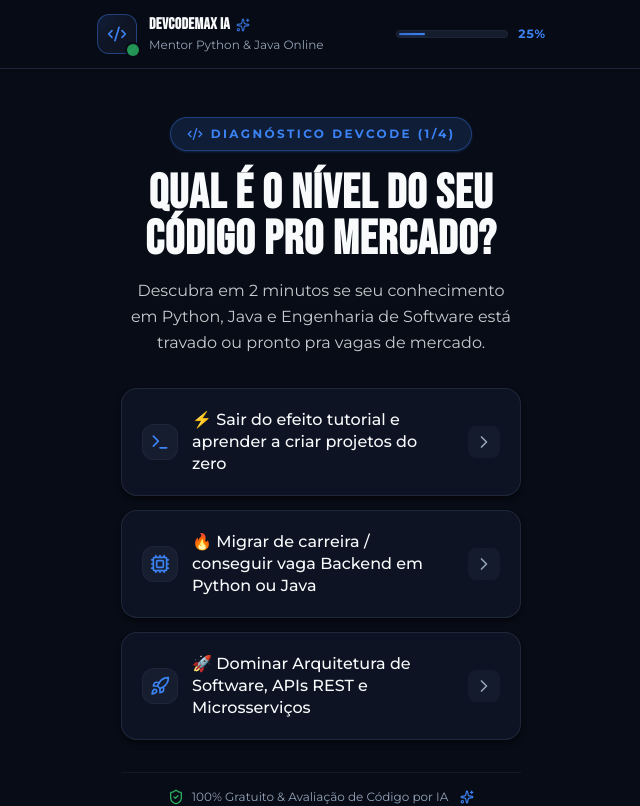
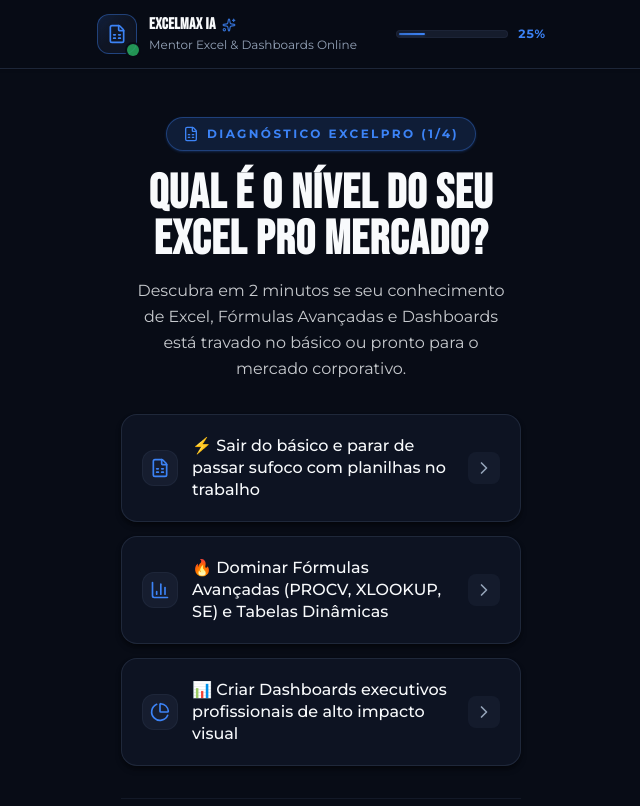
Before and after one commit to isaacalonco/MusculaMax, a React (Vite) app: page / in a window 1280 px wide. Shown: the top 806 px of the page, without its empty margins (319-959 px from the left). Built offline with nearby package versions, Linux system fonts and the light colour scheme.

Commit message:
feat: adapt context to ExcelMax course (Excel, Formulas & Dashboards)

```diff
--- a/index.html
+++ b/index.html
@@ -3,15 +3,15 @@
   <head>
     <meta charset="UTF-8" />
     <meta name="viewport" content="width=device-width, initial-scale=1.0" />
-    <title>DevCodeMax | Qual é o nível do seu código pro mercado?</title>
+    <title>ExcelMax | Qual é o nível do seu Excel pro mercado?</title>
     <link rel="icon" type="image/png" href="/favicon.png" />
-    <meta name="description" content="Descubra se seu nível em Python, Java e Engenharia de Software está travado ou pronto pra vagas de mercado no DevCodeMax." />
-    <meta name="author" content="DevCodeMax IA" />
+    <meta name="description" content="Descubra se seu conhecimento de Excel, Fórmulas Avançadas e Dashboards está travado no básico ou pronto para o mercado corporativo no ExcelMax." />
+    <meta name="author" content="ExcelMax IA" />
 
     <!-- Open Graph & Social Cards -->
     <meta property="og:type" content="website" />
-    <meta property="og:title" content="DevCodeMax | Qual é o nível do seu código pro mercado?" />
-    <meta property="og:description" content="Descubra se seu nível em Python, Java e Engenharia de Software está travado ou pronto pra vagas de mercado no DevCodeMax." />
+    <meta property="og:title" content="ExcelMax | Qual é o nível do seu Excel pro mercado?" />
+    <meta property="og:description" content="Descubra se seu conhecimento de Excel, Fórmulas Avançadas e Dashboards está travado no básico ou pronto para o mercado corporativo no ExcelMax." />
     <meta name="twitter:card" content="summary_large_image" />
 
     <!-- Preconnect: Google Fonts -->
--- a/src/App.tsx
+++ b/src/App.tsx
@@ -9,38 +9,38 @@ import { SecurityBadge } from './components/SecurityBadge';
 const quizQuestions: QuizQuestion[] = [
   {
     id: 1,
-    question: 'QUAL É O SEU OBJETIVO PRINCIPAL EM PROGRAMAÇÃO HOJE?',
+    question: 'QUAL É O SEU OBJETIVO PRINCIPAL COM O EXCEL HOJE?',
     options: [
-      { label: '⚡ Sair do efeito tutorial e aprender a criar projetos do zero', level: 'travado', points: 20 },
-      { label: '🔥 Migrar de carreira / conseguir vaga Backend em Python ou Java', level: 'ativo', points: 30 },
-      { label: '🚀 Dominar Arquitetura de Software, APIs REST e Microsserviços', level: 'pronto', points: 40 },
+      { label: '⚡ Sair do básico e parar de passar sufoco com planilhas no trabalho', level: 'travado', points: 20 },
+      { label: '🔥 Dominar Fórmulas Avançadas (PROCV, XLOOKUP, SE) e Tabelas Dinâmicas', level: 'ativo', points: 30 },
+      { label: '📊 Criar Dashboards executivos profissionais de alto impacto visual', level: 'pronto', points: 40 },
     ],
   },
   {
     id: 2,
-    question: 'QUAL É O SEU NÍVEL DE PRÁTICA EM PYTHON OU JAVA?',
+    question: 'QUAL É O SEU NÍVEL ATUAL EM PLANILHAS ELETRÔNICAS?',
     options: [
-      { label: '💻 Sei apenas sintaxe básica, variáveis e laços de repetição', level: 'travado', points: 15 },
-      { label: '⚡ Escrevo APIs básicas e me conecto com Banco de Dados SQL', level: 'ativo', points: 30 },
-      { label: '🏆 Domino POO avançada, Estrutura de Dados e Padrões de Projeto', level: 'pronto', points: 45 },
+      { label: '📈 Básico: Sei apenas SOMAR, MÉDIA e fazer formatação simples', level: 'travado', points: 15 },
+      { label: '⚡ Intermediário: Uso PROCV e filtros, mas me travo em fórmulas compostas', level: 'ativo', points: 30 },
+      { label: '🏆 Avançado: Crio relatórios dinâmicos, indicadores KPI e automações', level: 'pronto', points: 45 },
     ],
   },
   {
     id: 3,
-    question: 'COMO VOCÊ REAGE QUANDO ENCONTRA UM BUG OU EXCEÇÃO NO CÓDIGO?',
+    question: 'O QUE ACONTECE QUANDO VOCÊ ENCONTRA ERROS DE FÓRMULAS (#N/A, #VALOR!)?',
     options: [
-      { label: '😫 Fico horas travado e não sei por onde começar a corrigir', level: 'travado', points: 10 },
-      { label: '🔍 Copio o erro no Google / ChatGPT sem entender a causa raiz', level: 'ativo', points: 25 },
-      { label: '⚙️ Leio a stack trace, debugo linha a linha e corrijo a lógica', level: 'pronto', points: 40 },
+      { label: '😫 Fico horas tentando descobrir e me sinto inseguro nas reuniões', level: 'travado', points: 10 },
+      { label: '🔍 Procuro no YouTube ou ChatGPT sem entender o funcionamento real', level: 'ativo', points: 25 },
+      { label: '⚙️ Identifico se é erro de busca, sintaxe ou tipo de dado e corrijo rápido', level: 'pronto', points: 40 },
     ],
   },
   {
     id: 4,
-    question: 'COMO É O SEU PROCESSO DE ESTUDOS NO DIA A DIA?',
+    question: 'COMO É O SEU PROCESSO DE TRABALHO COM DADOS NO DIA A DIA?',
     options: [
-      { label: '🚫 Apenas assisto videoaulas sem digitar nenhuma linha de código', level: 'travado', points: 10 },
-      { label: '🏃 Copio projetos de tutoriais sem entender os conceitos profundos', level: 'ativo', points: 25 },
-      { label: '🔥 Construo sistemas reais, leio documentação e subo no GitHub', level: 'pronto', points: 40 },
+      { label: '🚫 Faço tudo manualmente e perco horas em tarefas repetitivas', level: 'travado', points: 10 },
+      { label: '🏃 Copio planilhas prontas de terceiros mas me travo ao alterar algo', level: 'ativo', points: 25 },
+      { label: '📊 Automatizo relatórios, crio visualizações visuais e economizo horas', level: 'pronto', points: 40 },
     ],
   },
 ];
@@ -67,7 +67,7 @@ export function App() {
 
   const calculatedTotalScore = scores.reduce((acc, curr) => acc + curr, 0);
 
-  // Define a classificação geral do nível do desenvolvedor
+  // Define a classificação geral do nível de Excel do usuário
   const travadoCount = levels.filter((l) => l === 'travado').length;
   const prontoCount = levels.filter((l) => l === 'pronto').length;
   const overallDiagnostic: 'travado' | 'ativo' | 'pronto' =
@@ -108,13 +108,13 @@ export function App() {
               {/* Diagnóstico em Destaque */}
               <div className="max-w-md mx-auto mb-6 p-4 rounded-xl bg-card border border-border">
                 <span className="text-xs font-bold uppercase tracking-widest text-primary">
-                  DIAGNÓSTICO DEV CONCLUÍDO
+                  DIAGNÓSTICO EXCELPRO CONCLUÍDO
                 </span>
                 <h2 className="font-display text-3xl font-bold uppercase text-foreground mt-1">
-                  NÍVEL DEV: <span className="text-primary uppercase">{overallDiagnostic === 'travado' ? 'INICIANTE / TRAVADO' : overallDiagnostic === 'ativo' ? 'INTERMEDIÁRIO / EM EVOLUÇÃO' : 'PRONTO PARA VAGAS'}</span>
+                  NÍVEL EXCEL: <span className="text-primary uppercase">{overallDiagnostic === 'travado' ? 'INICIANTE / BÁSICO' : overallDiagnostic === 'ativo' ? 'INTERMEDIÁRIO' : 'PRONTO PARA DASHBOARDS'}</span>
                 </h2>
                 <p className="font-body text-xs text-muted-foreground mt-1">
-                  Score de Prontidão em Código: <strong className="text-foreground">{calculatedTotalScore}/165</strong>
+                  Score de Prontidão em Planilhas: <strong className="text-foreground">{calculatedTotalScore}/165</strong>
                 </p>
               </div>
 
--- a/src/components/Header.tsx
+++ b/src/components/Header.tsx
@@ -1,5 +1,5 @@
 import type React from 'react';
-import { Code2, Sparkles } from 'lucide-react';
+import { FileSpreadsheet, Sparkles } from 'lucide-react';
 
 interface HeaderProps {
   currentStep: number;
@@ -12,12 +12,12 @@ export const Header: React.FC<HeaderProps> = ({ currentStep, totalSteps }) => {
   return (
     <header className="sticky top-0 z-50 w-full bg-background/90 backdrop-blur-md border-b border-border/80 px-4 sm:px-6 py-3.5 shadow-sm">
       <div className="max-w-md mx-auto flex items-center justify-between gap-4">
-        {/* DevCodeMax Brand Avatar + Status */}
+        {/* ExcelMax Brand Avatar + Status */}
         <div className="flex items-center gap-3">
           <div className="relative shrink-0">
             {/* Gradient Icon Badge */}
             <div className="w-10 h-10 rounded-xl border border-primary/40 bg-gradient-to-br from-primary/20 via-card to-card flex items-center justify-center text-primary shadow-inner">
-              <Code2 className="w-5 h-5" />
+              <FileSpreadsheet className="w-5 h-5" />
             </div>
             {/* Status Online Pulsante */}
             <span className="absolute -bottom-0.5 -right-0.5 w-3 h-3 bg-success rounded-full ring-2 ring-background animate-pulse" />
@@ -26,12 +26,12 @@ export const Header: React.FC<HeaderProps> = ({ currentStep, totalSteps }) => {
           <div className="flex flex-col">
             <div className="flex items-center gap-1.5">
               <h4 className="font-body font-bold text-sm sm:text-base text-foreground leading-tight">
-                DevCodeMax IA
+                ExcelMax IA
               </h4>
               <Sparkles className="w-3.5 h-3.5 text-primary animate-pulse" />
             </div>
             <p className="font-body text-xs text-muted-foreground mt-0.5">
-              Mentor Python & Java Online
+              Mentor Excel & Dashboards Online
             </p>
           </div>
         </div>
--- a/src/components/HeroQuiz.tsx
+++ b/src/components/HeroQuiz.tsx
@@ -1,6 +1,6 @@
 import type React from 'react';
 import { motion, type Variants } from 'framer-motion';
-import { ChevronRight, ShieldCheck, Code2, Terminal, Cpu, Rocket, Sparkles } from 'lucide-react';
+import { ChevronRight, ShieldCheck, FileSpreadsheet, BarChart3, PieChart, Sparkles } from 'lucide-react';
 
 export interface QuizQuestion {
   id: number;
@@ -21,9 +21,9 @@ interface HeroQuizProps {
 }
 
 const optionIconsMap = [
-  <Terminal key="0" className="w-5 h-5 text-primary shrink-0" />,
-  <Cpu key="1" className="w-5 h-5 text-primary shrink-0" />,
-  <Rocket key="2" className="w-5 h-5 text-primary shrink-0" />,
+  <FileSpreadsheet key="0" className="w-5 h-5 text-primary shrink-0" />,
+  <BarChart3 key="1" className="w-5 h-5 text-primary shrink-0" />,
+  <PieChart key="2" className="w-5 h-5 text-primary shrink-0" />,
 ];
 
 const containerVariants: Variants = {
@@ -67,8 +67,8 @@ export const HeroQuiz: React.FC<HeroQuizProps> = ({
       {/* Pill Badge Animado */}
       <motion.div variants={itemVariants} className="mb-5">
         <div className="inline-flex items-center gap-2 px-4 py-2 rounded-full bg-primary/15 border border-primary/35 text-primary text-xs font-bold tracking-[0.2em] uppercase shadow-sm shadow-primary/20">
-          <Code2 className="w-4 h-4 text-primary" />
-          <span>DIAGNÓSTICO DEVCODE ({questionIndex + 1}/{totalQuestions})</span>
+          <FileSpreadsheet className="w-4 h-4 text-primary" />
+          <span>DIAGNÓSTICO EXCELPRO ({questionIndex + 1}/{totalQuestions})</span>
         </div>
       </motion.div>
 
@@ -77,7 +77,7 @@ export const HeroQuiz: React.FC<HeroQuizProps> = ({
         variants={itemVariants}
         className="font-display text-4xl sm:text-5xl font-bold uppercase tracking-wide text-foreground leading-[0.95] mb-4"
       >
-        {questionIndex === 0 ? 'QUAL É O NÍVEL DO SEU CÓDIGO PRO MERCADO?' : currentQuestion.question}
+        {questionIndex === 0 ? 'QUAL É O NÍVEL DO SEU EXCEL PRO MERCADO?' : currentQuestion.question}
       </motion.h1>
 
       {/* Subtitle com Margem Adequada */}
@@ -86,8 +86,8 @@ export const HeroQuiz: React.FC<HeroQuizProps> = ({
         className="font-body text-sm sm:text-base text-foreground/80 leading-relaxed mb-8 max-w-sm"
       >
         {questionIndex === 0
-          ? 'Descubra em 2 minutos se seu conhecimento em Python, Java e Engenharia de Software está travado ou pronto pra vagas de mercado.'
-          : 'Selecione a opção que melhor descreve sua rotina de código e prática:'}
+          ? 'Descubra em 2 minutos se seu conhecimento de Excel, Fórmulas Avançadas e Dashboards está travado no básico ou pronto para o mercado corporativo.'
+          : 'Selecione a opção que melhor descreve sua experiência com planilhas:'}
       </motion.p>
 
       {/* Grid de Opções com Espaçamento Ajustado */}
@@ -123,7 +123,7 @@ export const HeroQuiz: React.FC<HeroQuizProps> = ({
         className="flex items-center justify-center gap-2 text-xs text-muted-foreground pt-4 border-t border-border/40 w-full"
       >
         <ShieldCheck className="w-4 h-4 text-success shrink-0" />
-        <span>100% Gratuito & Avaliação de Código por IA</span>
+        <span>100% Gratuito & Avaliação Prática de Excel por IA</span>
         <Sparkles className="w-3.5 h-3.5 text-primary shrink-0 ml-1" />
       </motion.div>
     </motion.section>
--- a/src/components/PriceReveal.tsx
+++ b/src/components/PriceReveal.tsx
@@ -1,31 +1,31 @@
 import type React from 'react';
 import { motion, type Variants } from 'framer-motion';
-import { Zap, CheckCircle2, ShieldCheck, ArrowRight, Terminal, Coffee, GitBranch } from 'lucide-react';
+import { Zap, CheckCircle2, ShieldCheck, ArrowRight, FileSpreadsheet, BarChart3, Table } from 'lucide-react';
 
 interface PriceRevealProps {
   onSelectPlan: () => void;
 }
 
 const competitorCosts = [
-  { label: 'Bootcamp Tradicional de Dev', monthly: 'R$500/mês', yearly: 'R$6.000/ano' },
-  { label: 'Mentoria Particular de Código', monthly: 'R$300/mês', yearly: 'R$3.600/ano' },
+  { label: 'Curso Presencial de Excel', monthly: 'R$450/mês', yearly: 'R$2.700/curso' },
+  { label: 'Treinamento Corporativo de Planilhas', monthly: 'R$250/mês', yearly: 'R$1.500/curso' },
 ];
 
 const features = [
   {
-    icon: <Terminal className="w-4 h-4 text-primary" />,
-    title: 'Trilha Python Full Backend',
-    text: 'Scripts, Automação, APIs REST e frameworks Django / FastAPI.',
+    icon: <FileSpreadsheet className="w-4 h-4 text-primary" />,
+    title: 'Fórmulas Avançadas Sem Mistério',
+    text: 'Domine XLOOKUP, PROCV, SEERRO, SOMASE e Projeções Financeiras com facilidade.',
   },
   {
-    icon: <Coffee className="w-4 h-4 text-primary" />,
-    title: 'Trilha Java & Spring Boot',
-    text: 'POO avançada, Spring Boot, Hibernate, SQL e Microsserviços.',
+    icon: <BarChart3 className="w-4 h-4 text-primary" />,
+    title: 'Dashboards Executivos Interativos',
+    text: 'Crie relatórios gráficos visuais de alto impacto para impressionar gestores.',
   },
   {
-    icon: <GitBranch className="w-4 h-4 text-primary" />,
-    title: 'Portfólio Profissional no GitHub',
-    text: 'Projetos reais do mundo corporativo prontos para destacar no LinkedIn.',
+    icon: <Table className="w-4 h-4 text-primary" />,
+    title: 'Tabelas Dinâmicas & Power Query',
+    text: 'Automatize dados brutos e reduza relatórios de 4 horas para 5 minutos.',
   },
 ];
 
@@ -55,20 +55,20 @@ export const PriceReveal: React.FC<PriceRevealProps> = ({ onSelectPlan }) => {
       <motion.div variants={itemVariants} className="flex justify-center mb-5">
         <span className="inline-flex items-center gap-2 px-4 py-2 rounded-full bg-primary/15 border border-primary/35 text-primary text-xs sm:text-sm font-bold shadow-sm shadow-primary/20">
           <Zap className="w-4 h-4" />
-          <span>PRÉ-LANÇAMENTO DEVCODEMAX — ÚLTIMOS DIAS</span>
+          <span>PRÉ-LANÇAMENTO EXCELMAX — ÚLTIMOS DIAS</span>
         </span>
       </motion.div>
 
       {/* Eyebrow Label */}
       <motion.div variants={itemVariants} className="mb-3">
         <span className="text-xs font-bold tracking-[0.2em] text-primary/90 uppercase">
-          PLANO ANUAL DEVCODEMAX PRO
+          PLANO ANUAL EXCELMAX PRO
         </span>
       </motion.div>
 
       <motion.div variants={itemVariants} className="space-y-4 mb-8">
         <p className="text-foreground/90 font-body text-base leading-relaxed">
-          Acesso completo ao mentor inteligente <span className="font-bold text-foreground">DevCodeMax</span> por{' '}
+          Acesso completo ao mentor de planilhas <span className="font-bold text-foreground">ExcelMax</span> por{' '}
           <span className="font-bold text-foreground">1 ANO INTEIRO</span>
         </p>
 
@@ -100,7 +100,7 @@ export const PriceReveal: React.FC<PriceRevealProps> = ({ onSelectPlan }) => {
         <div className="inline-flex items-center gap-2 px-3.5 py-2 rounded-xl text-xs bg-primary/10 border border-primary/20">
           <span className="text-muted-foreground">=</span>
           <span className="font-bold text-foreground">R$5,58/mês</span>
-          <span className="text-muted-foreground">— menos que um café especial de dev</span>
+          <span className="text-muted-foreground">— menos que um café no trabalho</span>
         </div>
       </motion.div>
 
@@ -125,7 +125,7 @@ export const PriceReveal: React.FC<PriceRevealProps> = ({ onSelectPlan }) => {
       {/* Tabela de Comparação com Concorrentes */}
       <motion.div variants={itemVariants} className="space-y-3 mb-8">
         <p className="text-xs font-bold uppercase tracking-wider text-muted-foreground text-left px-1 mb-2">
-          Comparação no Mercado Dev:
+          Comparação no Mercado de Cursos:
         </p>
 
         {competitorCosts.map((comp, idx) => (
@@ -141,16 +141,16 @@ export const PriceReveal: React.FC<PriceRevealProps> = ({ onSelectPlan }) => {
           </div>
         ))}
 
-        {/* Card Destaque DevCodeMax com Maior Espaçamento */}
+        {/* Card Destaque ExcelMax */}
         <div className="flex items-center justify-between px-4 py-4 rounded-xl bg-primary/15 border-2 border-primary/60 text-left shadow-lg shadow-primary/25">
           <div>
-            <span className="text-base font-bold text-primary block">DevCodeMax PRO</span>
-            <span className="text-xs text-primary/80">Mentoria & Projetos em Python e Java</span>
+            <span className="text-base font-bold text-primary block">ExcelMax PRO</span>
+            <span className="text-xs text-primary/80">Fórmulas, Dashboards & Power Query</span>
           </div>
           <div className="flex flex-col items-end gap-1">
             <span className="text-lg font-extrabold text-primary">R$67/ano</span>
             <span className="inline-flex items-center px-2.5 py-0.5 rounded-full bg-primary text-primary-foreground text-[10px] font-bold">
-              89x MAIS BARATO
+              40x MAIS BARATO
             </span>
           </div>
         </div>
@@ -164,7 +164,7 @@ export const PriceReveal: React.FC<PriceRevealProps> = ({ onSelectPlan }) => {
         onClick={onSelectPlan}
         className="w-full py-4.5 px-6 rounded-xl bg-primary hover:bg-primary/90 text-primary-foreground font-body font-bold text-lg tracking-wide shadow-xl shadow-primary/40 flex items-center justify-center gap-2 cursor-pointer transition-all mb-6"
       >
-        <span>GARANTIR DEVCODEMAX PRO</span>
+        <span>GARANTIR EXCELMAX PRO</span>
         <ArrowRight className="w-5 h-5" />
       </motion.button>
 
--- a/src/components/SecurityBadge.tsx
+++ b/src/components/SecurityBadge.tsx
@@ -22,9 +22,9 @@ export const SecurityBadge: React.FC = () => {
       </div>
 
       <p className="text-[11px] text-muted-foreground leading-relaxed">
-        DevCodeMax © 2026. Todos os direitos reservados.
+        ExcelMax © 2026. Todos os direitos reservados.
         <br />
-        <span className="opacity-70">Plataforma de Engenharia de Software desenvolvida sob arquitetura de alta performance.</span>
+        <span className="opacity-70">Plataforma de Treinamento Corporativo desenvolvida sob arquitetura de alta performance.</span>
       </p>
     </footer>
   );
```
Also changed, not shown: src/components/StepsTimeline.tsx (+15 -15 lines), public/favicon.png.
